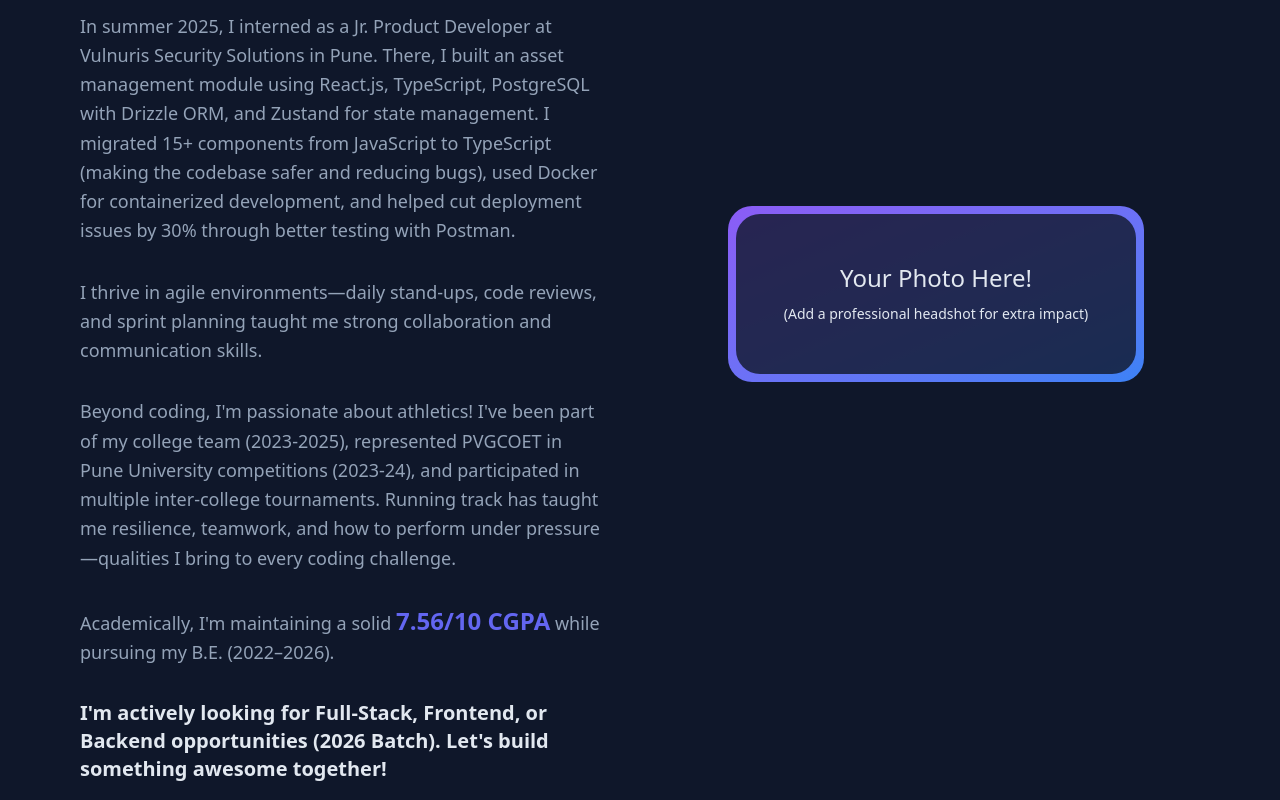
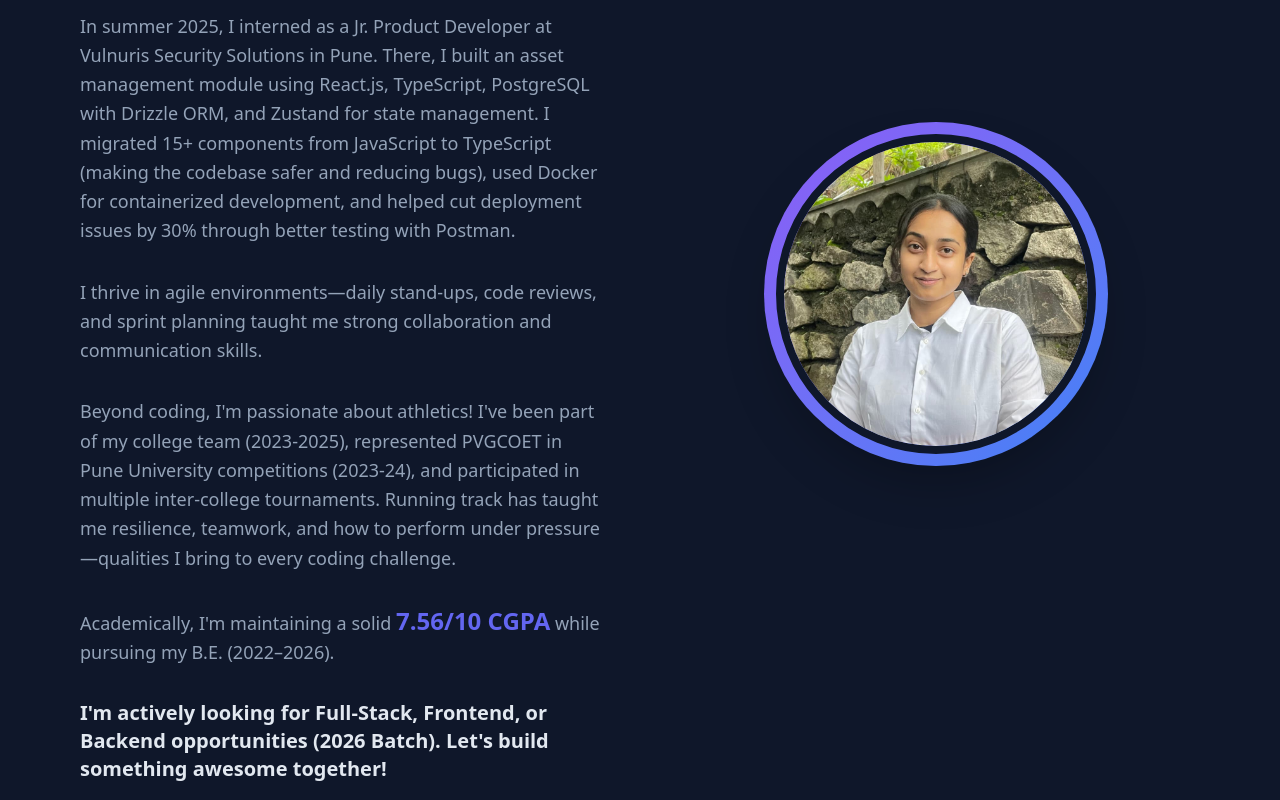
Before and after one commit to Sakshiippe5/my-portfolio, a React (Vite) app: page / in a window 1280 px wide. Shown: the part 1380-2180 px from the top of the page. Built offline with nearby package versions, Linux system fonts and the light colour scheme.

Commit message:
Final portfolio with resume and certificates

```diff
--- a/src/components/About.jsx
+++ b/src/components/About.jsx
@@ -28,12 +28,15 @@
         </div>
 
         {/* Placeholder for your photo */}
+        {/* Your Photo */}
         <div className="flex justify-center">
           <div className="relative">
-            <div className="bg-gradient-to-br from-gradientStart to-gradientEnd p-2 rounded-3xl">
-              <div className="bg-bgDark/80 rounded-3xl p-12 text-center">
-                <p className="text-textLight text-2xl">Your Photo Here!<br /><span className="text-sm">(Add a professional headshot for extra impact)</span></p>
-              </div>
+            <div className="bg-gradient-to-br from-gradientStart to-gradientEnd p-3 rounded-full shadow-2xl">
+              <img
+                src="public/certificates/photo.jpg"
+                alt="Sakshi Ippe - Full-Stack Developer"
+                className="w-80 h-80 object-cover rounded-full border-8 border-bgDark"
+              />
             </div>
           </div>
         </div>
--- a/src/components/Certifications.jsx
+++ b/src/components/Certifications.jsx
@@ -4,16 +4,20 @@
       <h2 className="text-4xl lg:text-5xl font-bold text-textLight mb-16 text-center">Certifications</h2>
       <div className="grid md:grid-cols-3 gap-12 max-w-6xl mx-auto">
         <div className="text-center space-y-4">
-          <img src="https://www.dsp.co.uk/hubfs/Generative%20AI%20Professional%20Certification%20A%20Lexicon%20Blog.png" alt="Oracle Cloud Infrastructure 2025 Certified Generative AI Professional" className="rounded-xl shadow-2xl hover:scale-105 transition mx-auto max-w-full h-auto" />
+          <img src="public/certificates/oracle-genai.jpg.png" alt="Oracle Cloud Infrastructure 2025 Certified Generative AI Professional" className="rounded-xl shadow-2xl hover:scale-105 transition mx-auto max-w-full h-auto" />
           <p className="text-lg text-textLight font-medium">Oracle Cloud Infrastructure 2025 Generative AI Professional</p>
         </div>
         <div className="text-center space-y-4">
-          <img src="https://user-images.githubusercontent.com/64315038/128064231-005e7542-d7dd-47e9-9f4a-16def071e403.jpg" alt="Fundamentals of Deep Learning - NVIDIA" className="rounded-xl shadow-2xl hover:scale-105 transition mx-auto max-w-full h-auto" />
+          <img src="public/certificates/nvidia-deeplearning.jpg.png" alt="Fundamentals of Deep Learning - NVIDIA" className="rounded-xl shadow-2xl hover:scale-105 transition mx-auto max-w-full h-auto" />
           <p className="text-lg text-textLight font-medium">Fundamentals of Deep Learning - NVIDIA</p>
         </div>
         <div className="text-center space-y-4">
-          <img src="https://media.licdn.com/dms/image/sync/v2/D5627AQHL_zj61Y5cRA/articleshare-shrink_800/articleshare-shrink_800/0/1711808751023?e=2147483647&v=beta&t=WHzgzGfcNLCGLBNfmwIF2YEphlsl6oNlLC8Xi2iB0Y4" alt="The Complete Web Developer Bootcamp - Udemy" className="rounded-xl shadow-2xl hover:scale-105 transition mx-auto max-w-full h-auto" />
+          <img src="public/certificates/udemy-webdev.jpg.png" alt="The Complete Web Developer Bootcamp - Udemy" className="rounded-xl shadow-2xl hover:scale-105 transition mx-auto max-w-full h-auto" />
           <p className="text-lg text-textLight font-medium">The Complete Web Developer Bootcamp - Udemy</p>
+        </div>
+        <div className="text-center space-y-4">
+          <img src="public/certificates/internship-completion-letter.png" alt="Intern" className="rounded-xl shadow-2xl hover:scale-105 transition mx-auto max-w-full h-auto" />
+          <p className="text-lg text-textLight font-medium">Intership Completion Certificate</p>
         </div>
       </div>
     </section>
--- a/src/components/Hero.jsx
+++ b/src/components/Hero.jsx
@@ -12,12 +12,12 @@
         </div>
 
         <a
-          href="/sakshi_ippe_resume.pdf" // Put your PDF in public folder
-          download="Sakshi_Ippe_Resume.pdf"
-          className="inline-block bg-gradient-to-r from-gradientStart to-gradientEnd text-white font-bold text-xl px-12 py-5 rounded-full hover:scale-105 hover:shadow-2xl transition shadow-lg"
-        >
-          Get Resume
-        </a>
+        href="public/sakshi_ippe_resume.pdf"  // This line
+        download="Sakshi_Ippe_Resume.pdf"
+        className="inline-block bg-gradient-to-r from-gradientStart to-gradientEnd text-white font-bold text-xl px-12 py-5 rounded-full hover:scale-105 hover:shadow-2xl transition shadow-lg"
+      >
+        Get Resume
+      </a>
 
         {/* Sidebar Navigation */}
         <nav className="space-y-4">
```
